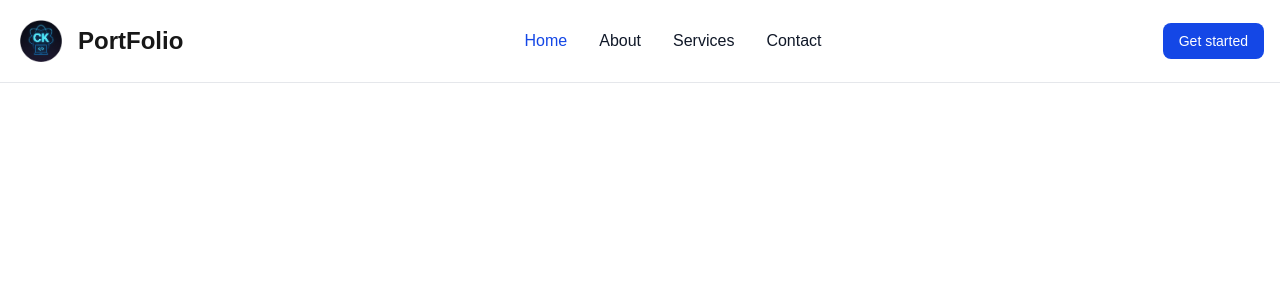
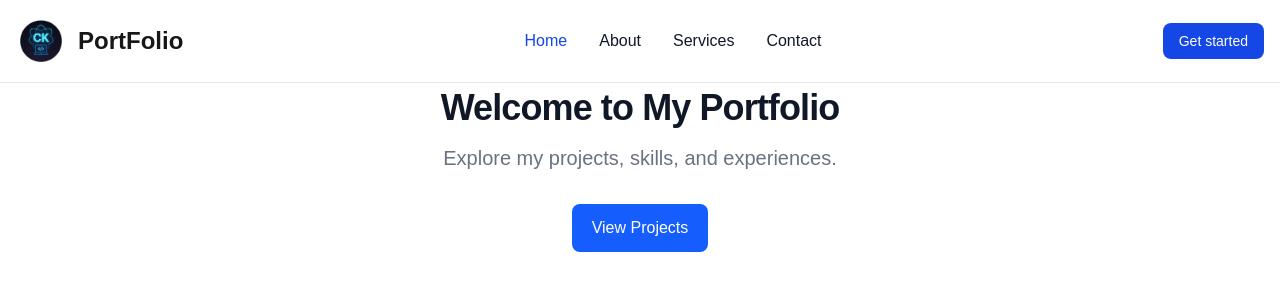
Before and after one commit to ChandanKumarWeb/Portfolio-nextjs, a Next.js app: page / in a window 1280 px wide. Shown: the top 300 px of the page. Built offline with nearby package versions, Linux system fonts and the light colour scheme.

Commit message:
adding hero section

```diff
--- a/src/app/Components/HeroSection.tsx
+++ b/src/app/Components/HeroSection.tsx
@@ -4,7 +4,24 @@ import React from "react";
 function HeroSection() {
     return (
         <div>
-            Enter
+            <section className="bg-white dark:bg-gray-900 mt-6">
+                <div className="max-w-screen-xl px-4 py-8 mx-auto lg:py-16 lg:px-6">
+                    <div className="text-center">
+                        <h1 className="mb-4 text-4xl tracking-tight font-extrabold text-gray-900 dark:text-white">
+                            Welcome to My Portfolio
+                        </h1>
+                        <p className="mb-8 text-lg font-normal text-gray-500 lg:text-xl dark:text-gray-400">
+                            Explore my projects, skills, and experiences.
+                        </p>
+                        <a
+                            href="#projects"
+                            className="inline-flex items-center justify-center px-5 py-3 text-base font-medium text-center text-white bg-blue-600 rounded-lg hover:bg-blue-700 focus:ring-4 focus:ring-blue-300 dark:focus:ring-blue-900"
+                        >
+                            View Projects
+                        </a>
+                    </div>
+                </div>
+            </section>
         </div>
     );
 }
--- a/src/app/page.tsx
+++ b/src/app/page.tsx
@@ -1,10 +1,11 @@
 "use- client";
 import Navbar from "./Components/Navbar";
+import HeroSection from "./Components/HeroSection";
 export default function Home() {
   return (
     <div>
       <Navbar/>
-      <h1 className="bg-black text-gray-300">its Chandan</h1>
+      <HeroSection />
     </div>
   );
 }
```
